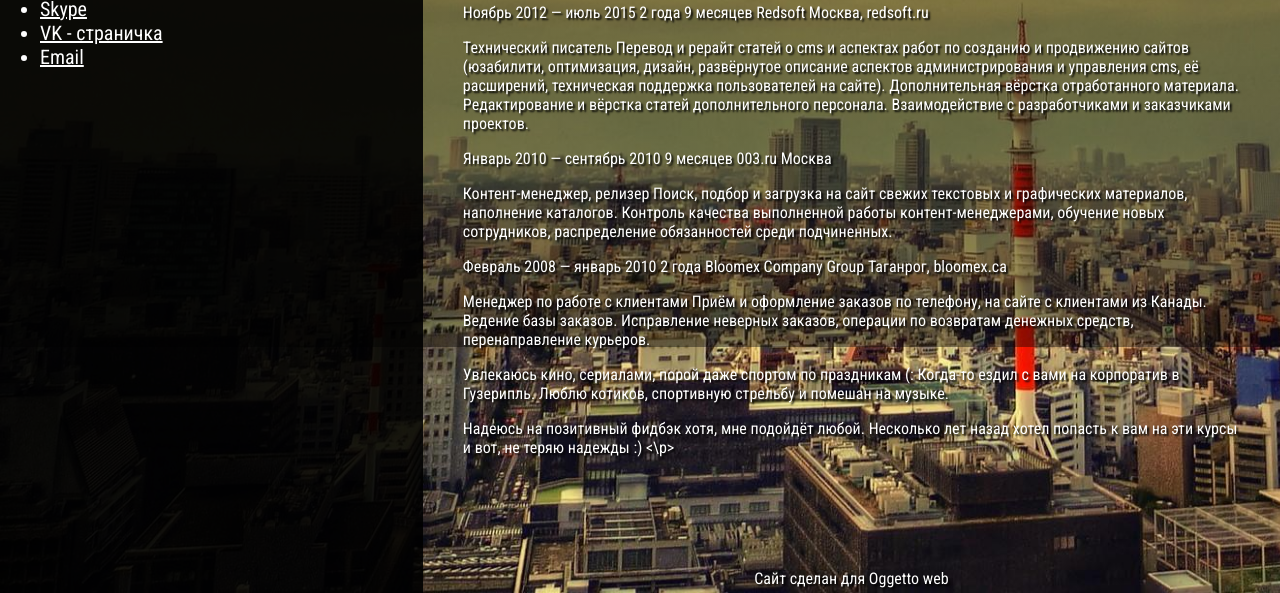
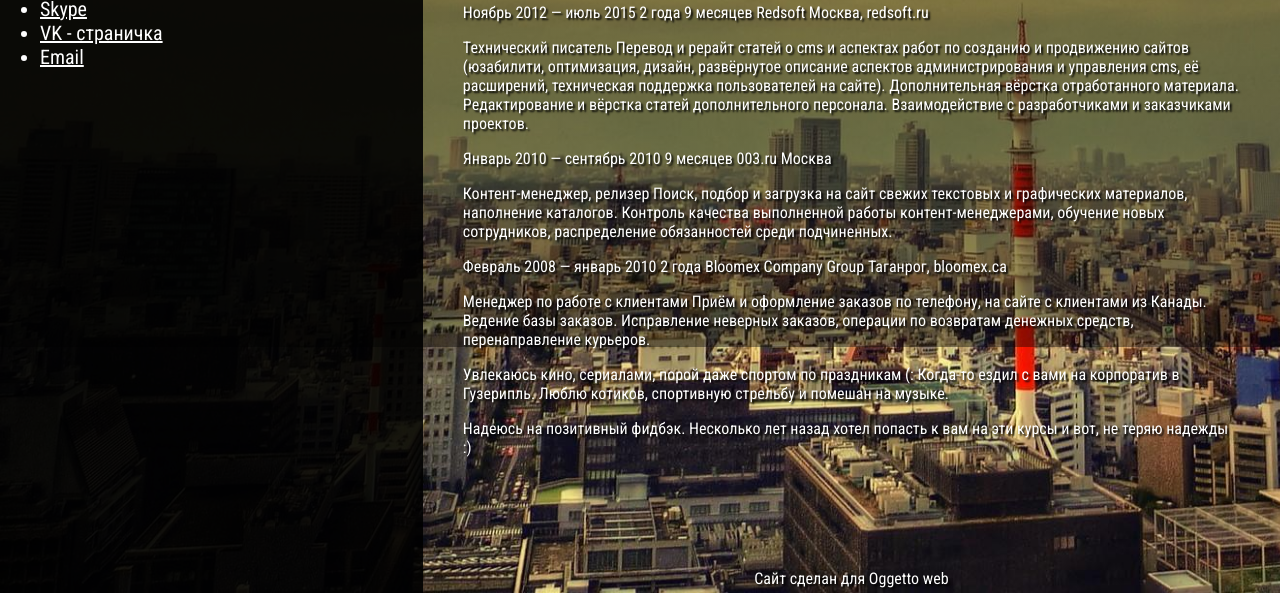
Before and after one commit to leshaklew/leshaklew.github.io, a plain HTML site: page index.html in a window 1280 px wide. Shown: the part 453-1046 px from the top of the page. Drawn offline with Linux system fonts and the light colour scheme.

Commit message:
html правки, немного инфы о себе

```diff
--- a/index.html
+++ b/index.html
@@ -86,8 +86,8 @@
 						Увлекаюсь кино, сериалами, порой даже спортом по праздникам (: Когда-то ездил с вами на корпоратив в Гузерипль. Люблю котиков, спортивную стрельбу и помешан на музыке.
 					</p>
 					<p>
-						Надеюсь на позитивный фидбэк хотя, мне подойдёт любой. Несколько лет назад хотел попасть к вам на эти курсы и вот, не теряю надежды :)
-					<\p>
+						Надеюсь на позитивный фидбэк. Несколько лет назад хотел попасть к вам на эти курсы и вот, не теряю надежды :)
+					</p>
 				</article>
 			</main>
 			<footer>
```
